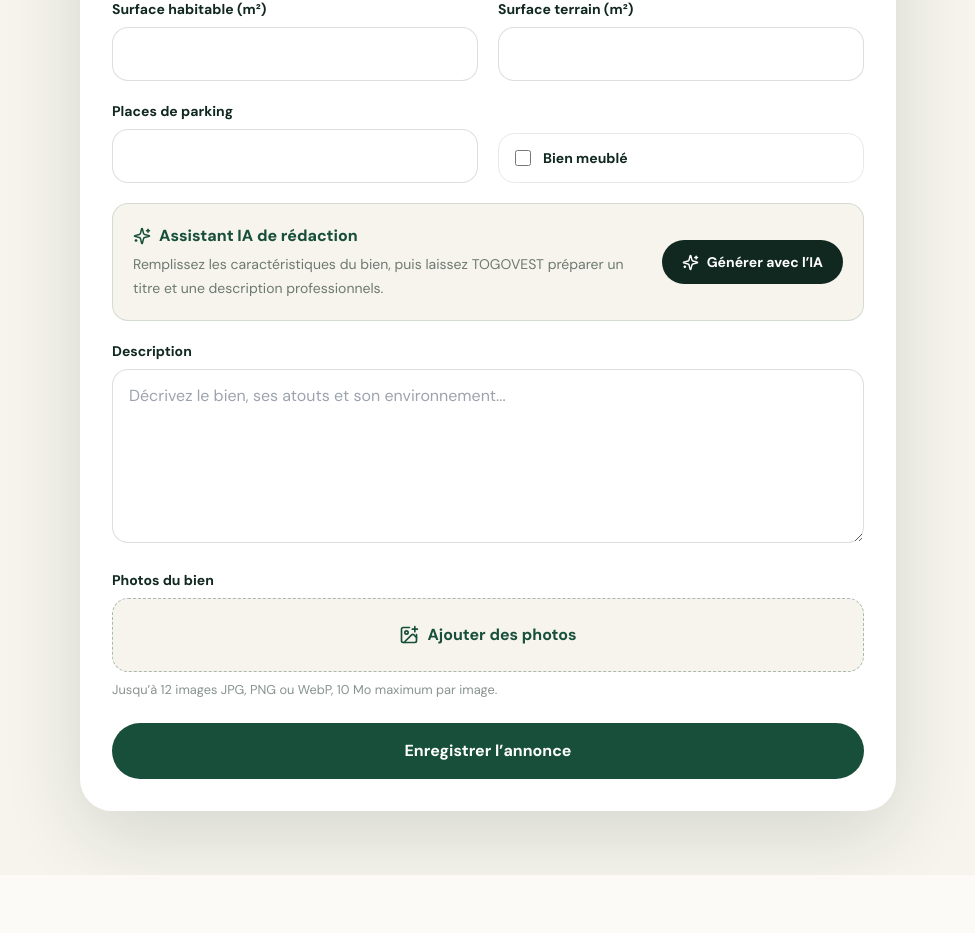
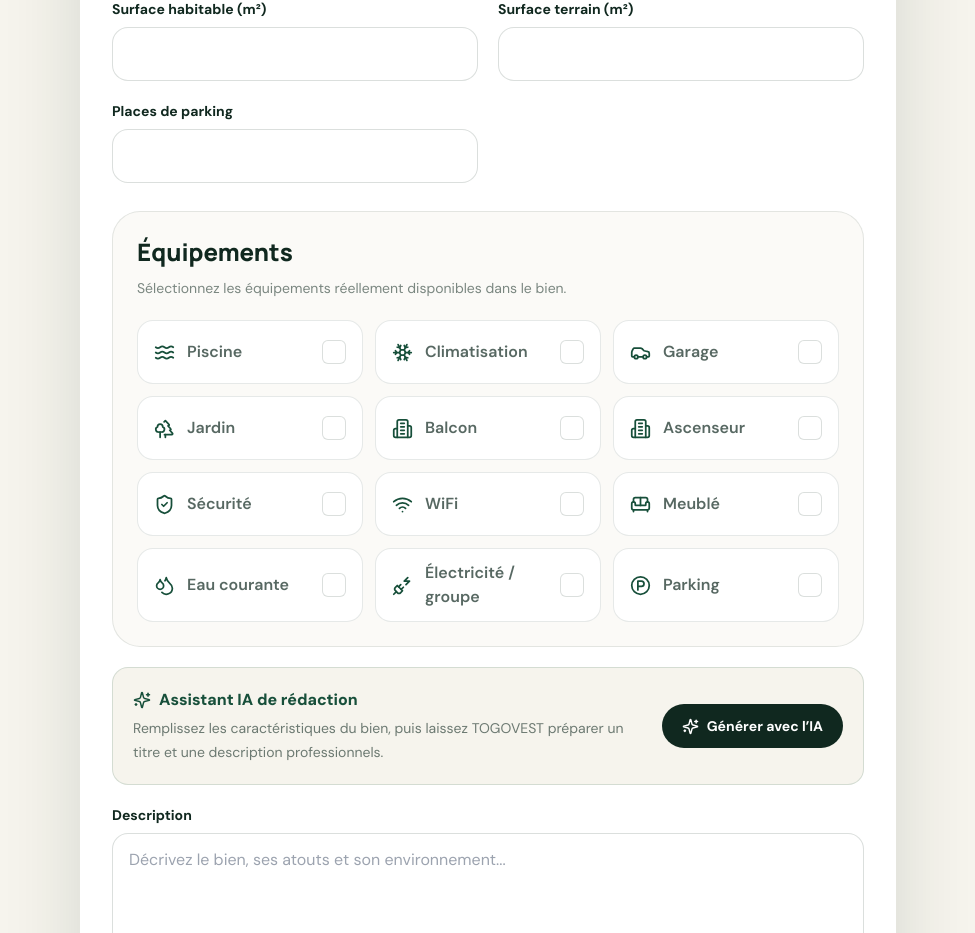
Before and after one commit to mesavic3-png/togovest, a Next.js app: page /publier in a window 1280 px wide. Shown: the part 838-1771 px from the top of the page, without its empty margins (152-1127 px from the left). Before the commit the page ends 1713 px from the top, so only its background shows below. Built offline with nearby package versions, Linux system fonts and the light colour scheme.

Commit message:
feat: add selectable property amenities

```diff
--- a/components/PropertyForm.tsx
+++ b/components/PropertyForm.tsx
@@ -1,12 +1,45 @@
 "use client";
 
 import { ChangeEvent, FormEvent, useState } from "react";
-import { CheckCircle2, ImagePlus, Loader2, X } from "lucide-react";
+import {
+  Building2,
+  Car,
+  Check,
+  CheckCircle2,
+  Droplets,
+  ImagePlus,
+  Loader2,
+  ParkingCircle,
+  PlugZap,
+  ShieldCheck,
+  Snowflake,
+  Sofa,
+  Trees,
+  Waves,
+  Wifi,
+  X,
+} from "lucide-react";
 import { ListingAiWriter } from "@/components/ListingAiWriter";
 
 const inputClass = "w-full rounded-2xl border border-ink/15 bg-white px-4 py-3.5 outline-none transition focus:border-forest";
 
 type TransactionType = "SALE" | "RENT" | "SHORT_TERM";
+type Amenity = "POOL" | "AIR_CONDITIONING" | "GARAGE" | "GARDEN" | "BALCONY" | "ELEVATOR" | "SECURITY" | "WIFI" | "FURNISHED" | "RUNNING_WATER" | "GENERATOR" | "PARKING";
+
+const amenityOptions: { value: Amenity; label: string; icon: React.ReactNode }[] = [
+  { value: "POOL", label: "Piscine", icon: <Waves size={21} /> },
+  { value: "AIR_CONDITIONING", label: "Climatisation", icon: <Snowflake size={21} /> },
+  { value: "GARAGE", label: "Garage", icon: <Car size={21} /> },
+  { value: "GARDEN", label: "Jardin", icon: <Trees size={21} /> },
+  { value: "BALCONY", label: "Balcon", icon: <Building2 size={21} /> },
+  { value: "ELEVATOR", label: "Ascenseur", icon: <Building2 size={21} /> },
+  { value: "SECURITY", label: "Sécurité", icon: <ShieldCheck size={21} /> },
+  { value: "WIFI", label: "WiFi", icon: <Wifi size={21} /> },
+  { value: "FURNISHED", label: "Meublé", icon: <Sofa size={21} /> },
+  { value: "RUNNING_WATER", label: "Eau courante", icon: <Droplets size={21} /> },
+  { value: "GENERATOR", label: "Électricité / groupe", icon: <PlugZap size={21} /> },
+  { value: "PARKING", label: "Parking", icon: <ParkingCircle size={21} /> },
+];
 
 export function PropertyForm() {
   const [loading, setLoading] = useState(false);
@@ -15,6 +48,11 @@ export function PropertyForm() {
   const [success, setSuccess] = useState(false);
   const [imageUrls, setImageUrls] = useState<string[]>([]);
   const [transactionType, setTransactionType] = useState<TransactionType>("SALE");
+  const [amenities, setAmenities] = useState<Amenity[]>([]);
+
+  function toggleAmenity(value: Amenity) {
+    setAmenities((current) => current.includes(value) ? current.filter((item) => item !== value) : [...current, value]);
+  }
 
   async function uploadFiles(event: ChangeEvent<HTMLInputElement>) {
     const files = Array.from(event.target.files || []).slice(0, Math.max(0, 12 - imageUrls.length));
@@ -75,7 +113,8 @@ export function PropertyForm() {
       areaSqm: form.get("areaSqm") ? Number(form.get("areaSqm")) : undefined,
       landAreaSqm: form.get("landAreaSqm") ? Number(form.get("landAreaSqm")) : undefined,
       parkingSpaces: form.get("parkingSpaces") ? Number(form.get("parkingSpaces")) : undefined,
-      furnished: form.get("furnished") === "on",
+      furnished: amenities.includes("FURNISHED"),
+      amenities,
       imageUrls,
     };
 
@@ -92,6 +131,7 @@ export function PropertyForm() {
       event.currentTarget.reset();
       setTransactionType("SALE");
       setImageUrls([]);
+      setAmenities([]);
     } catch (error) {
       setMessage(error instanceof Error ? error.message : "Une erreur est survenue.");
     } finally {
@@ -131,7 +171,29 @@ export function PropertyForm() {
         <label><span className="mb-2 block text-sm font-bold">Surface habitable (m²)</span><input name="areaSqm" type="number" min="1" step="0.1" className={inputClass} /></label>
         <label><span className="mb-2 block text-sm font-bold">Surface terrain (m²)</span><input name="landAreaSqm" type="number" min="1" step="0.1" className={inputClass} /></label>
         <label><span className="mb-2 block text-sm font-bold">Places de parking</span><input name="parkingSpaces" type="number" min="0" className={inputClass} /></label>
-        <label className="flex items-center gap-3 self-end rounded-2xl border border-ink/10 px-4 py-3.5"><input name="furnished" type="checkbox" className="h-4 w-4"/><span className="text-sm font-bold">Bien meublé</span></label>
+
+        <section className="md:col-span-2 mt-2 rounded-[1.75rem] border border-ink/10 bg-sand/45 p-5 sm:p-6">
+          <h2 className="text-2xl font-extrabold text-ink">Équipements</h2>
+          <p className="mt-2 text-sm leading-6 text-ink/55">Sélectionnez les équipements réellement disponibles dans le bien.</p>
+          <div className="mt-5 grid gap-3 sm:grid-cols-2 lg:grid-cols-3">
+            {amenityOptions.map((option) => {
+              const selected = amenities.includes(option.value);
+              return (
+                <button
+                  key={option.value}
+                  type="button"
+                  aria-pressed={selected}
+                  onClick={() => toggleAmenity(option.value)}
+                  className={`flex min-h-16 items-center justify-between gap-3 rounded-2xl border px-4 py-3 text-left transition ${selected ? "border-forest bg-forest text-white shadow-sm" : "border-ink/10 bg-white text-ink/70 hover:border-forest/35"}`}
+                >
+                  <span className="flex items-center gap-3 font-semibold"><span className={selected ? "text-lime" : "text-forest"}>{option.icon}</span>{option.label}</span>
+                  <span className={`grid h-6 w-6 shrink-0 place-items-center rounded-md border ${selected ? "border-lime bg-lime text-ink" : "border-ink/15 bg-white"}`}>{selected && <Check size={15} strokeWidth={3} />}</span>
+                </button>
+              );
+            })}
+          </div>
+        </section>
+
         <ListingAiWriter />
         <label className="md:col-span-2"><span className="mb-2 block text-sm font-bold">Description</span><textarea name="description" required minLength={20} rows={6} className={inputClass} placeholder="Décrivez le bien, ses atouts et son environnement..." /></label>
         <div className="md:col-span-2">
```
